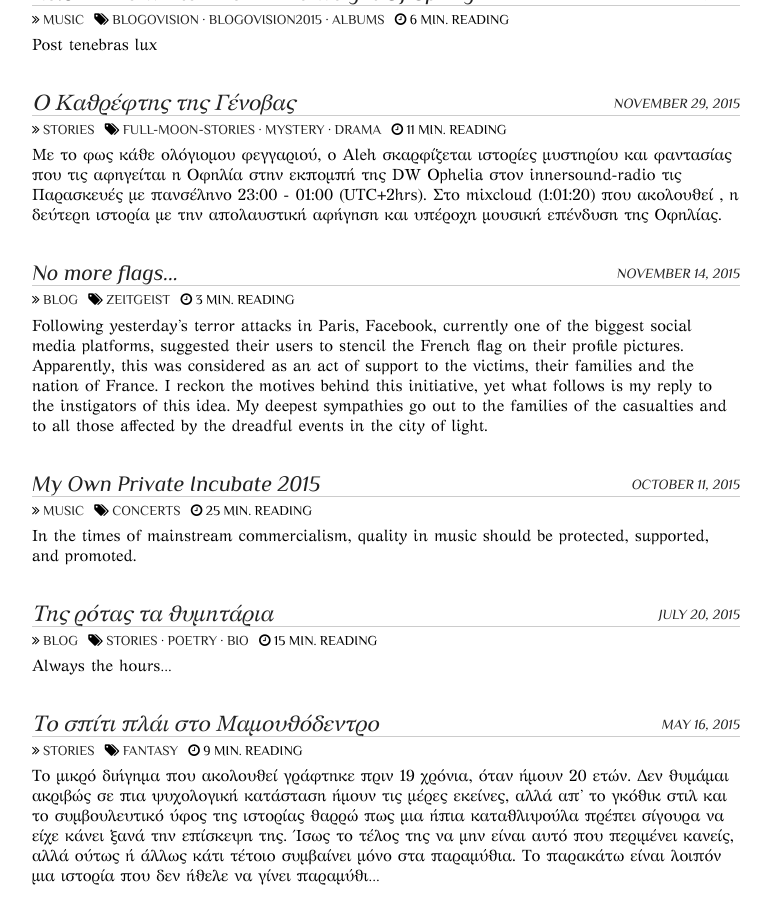
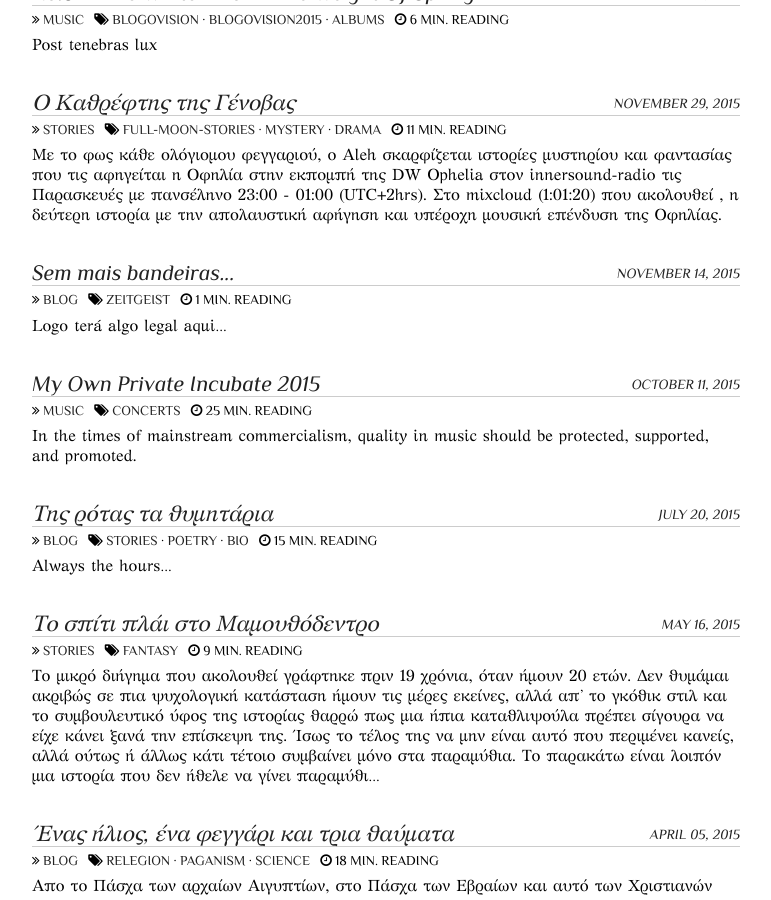
Before and after one commit to Agt-Morgu5/agt-morgu5.github.io, a Jekyll site: the page built from index.html, in a window 1280 px wide and 900 px high, scrolled down 886 px. Shown: the whole window, without its empty margins (254-1025 px from the left). Built offline with Jekyll 4.4.1, drawn with Linux system fonts in a browser that asks for light colours; nearby versions of some CDN libraries; the list of posts is cut into pages by our own code.

Commit message:
Update 2015-11-14-no-more-flags.md

```diff
--- a/_posts/blog/views/2015-11-14-no-more-flags.md
+++ b/_posts/blog/views/2015-11-14-no-more-flags.md
@@ -3,16 +3,14 @@ layout: post
 categories: [blog, views]
 share: true
 comments: true
-title: 'No more flags...'
+title: 'Sem mais bandeiras...'
 #excerpt: ""
 date: '2015-11-14T18:50:00+01:00'
 modified: '2015-11-15T12:42:00+01:00'
 tags: [zeitgeist]
 author: Aleh
 ---
-Following yesterday's terror attacks in Paris, Facebook, currently one of the biggest social media platforms, suggested their users to stencil the French flag on their profile pictures. Apparently, this was considered as an act of support to the victims, their families and the nation of France. I reckon the motives behind this initiative, yet what follows is my reply to the instigators of this idea. My deepest sympathies go out to the families of the casualties and to all those affected by the dreadful events in the city of light.
-
- >No facebook, I'm not going to change my avatar to any flag, either. National flags only fill me with misery and deception. I respect all people whatever their nationality is, but personally I never felt proud of any nationality, and never I will. Terrorism and violence are ineffably abominable human reactions and reflections of a perpetual global decadence that is orchestrated by archons and politicians, bankers, corporates, media, and religious institutions. I'm neither going to use the hashtag # not_in_my_name, because inevitably we are all part of this terrible vice; disclaiming responsibilities is easy, fighting for a better world is where the true battlefield is. I'll continue advocating for a society that derives and perpetually adapts its moral values from the symbiotic and emergent aspects of natural law. I'll continue fighting for a society that respects the ecosystem, diversity, and educates all its members on the three fundamental pillars of art, science, and technology. All the rest is nothing but feelings. Until then, I can only hope for less pain in this world.
+Logo terá algo legal aqui...
 
 <iframe class="invisible center" width="70%" height="320" src="about:blank" data-src="https://www.youtube.com/embed/09IRZrL8ZBQ" frameborder="0" allowfullscreen>&nbsp;</iframe>
 
```
